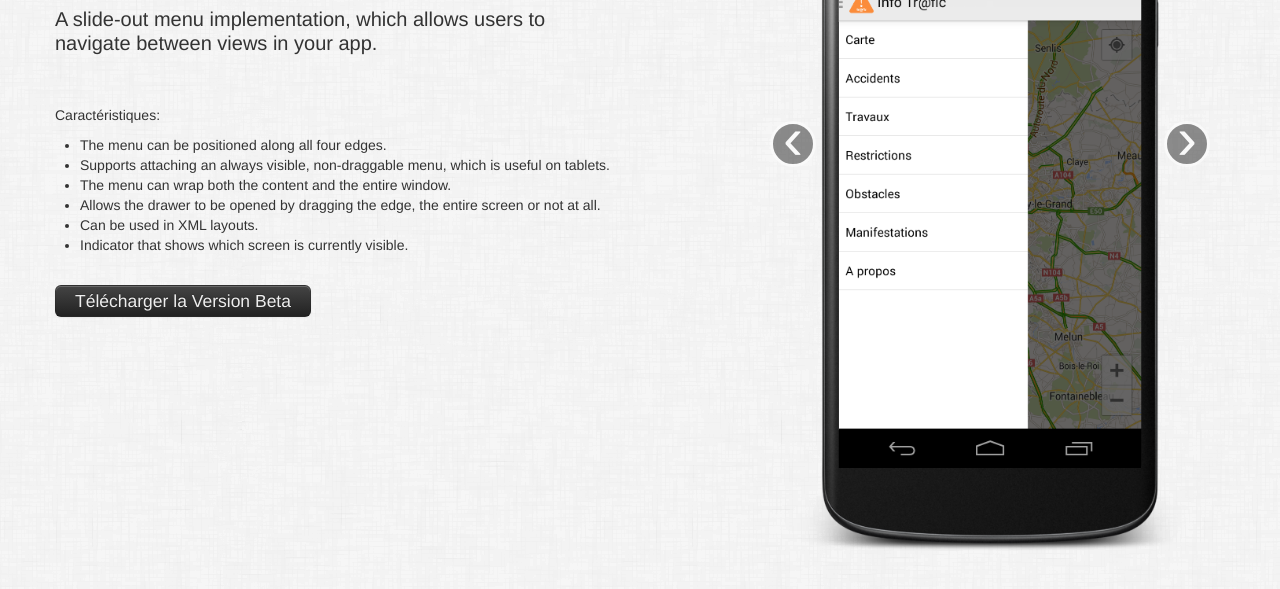
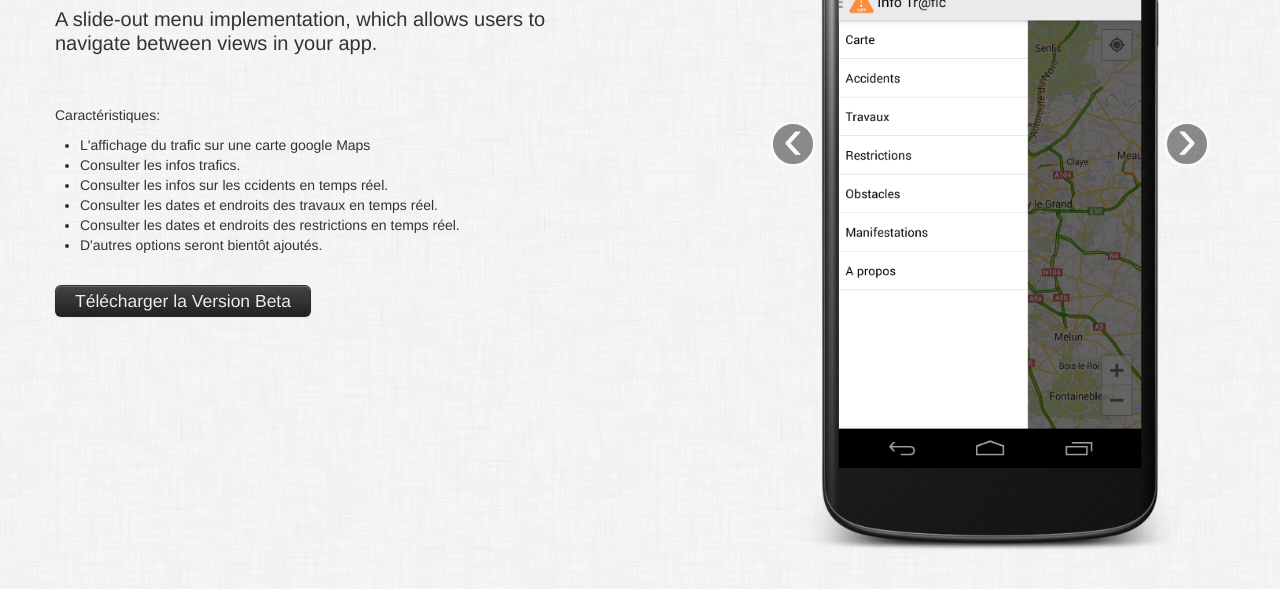
Before and after one commit to happydev/InfoTrafic1, a plain HTML site: page index.html in a window 1280 px wide. Shown: the part 173-762 px from the top of the page. Drawn offline with nearby package versions, Linux system fonts and the light colour scheme.

Commit message:
Update index.html

```diff
--- a/index.html
+++ b/index.html
@@ -16,12 +16,12 @@
 					<h2>A slide-out menu implementation, which allows users to navigate between views in your app.</h2>
 					<p>Caractéristiques:</p>
 					<ul>
-						<li>The menu can be positioned along all four edges.</li>
-						<li>Supports attaching an always visible, non-draggable menu, which is useful on tablets.</li>
-						<li>The menu can wrap both the content and the entire window.</li>
-						<li>Allows the drawer to be opened by dragging the edge, the entire screen or not at all.</li>
-						<li>Can be used in XML layouts.</li>
-						<li>Indicator that shows which screen is currently visible.</li>
+						<li>L'affichage du trafic sur une carte google Maps</li>
+						<li>Consulter les infos trafics.</li>
+						<li>Consulter les infos sur les ccidents en temps réel.</li>
+						<li>Consulter les dates et endroits des travaux en temps réel.</li>
+						<li>Consulter les dates et endroits des restrictions en temps réel.</li>
+						<li>D'autres options seront bientôt ajoutés.</li>
 					</ul>
 					<p>
 
```
